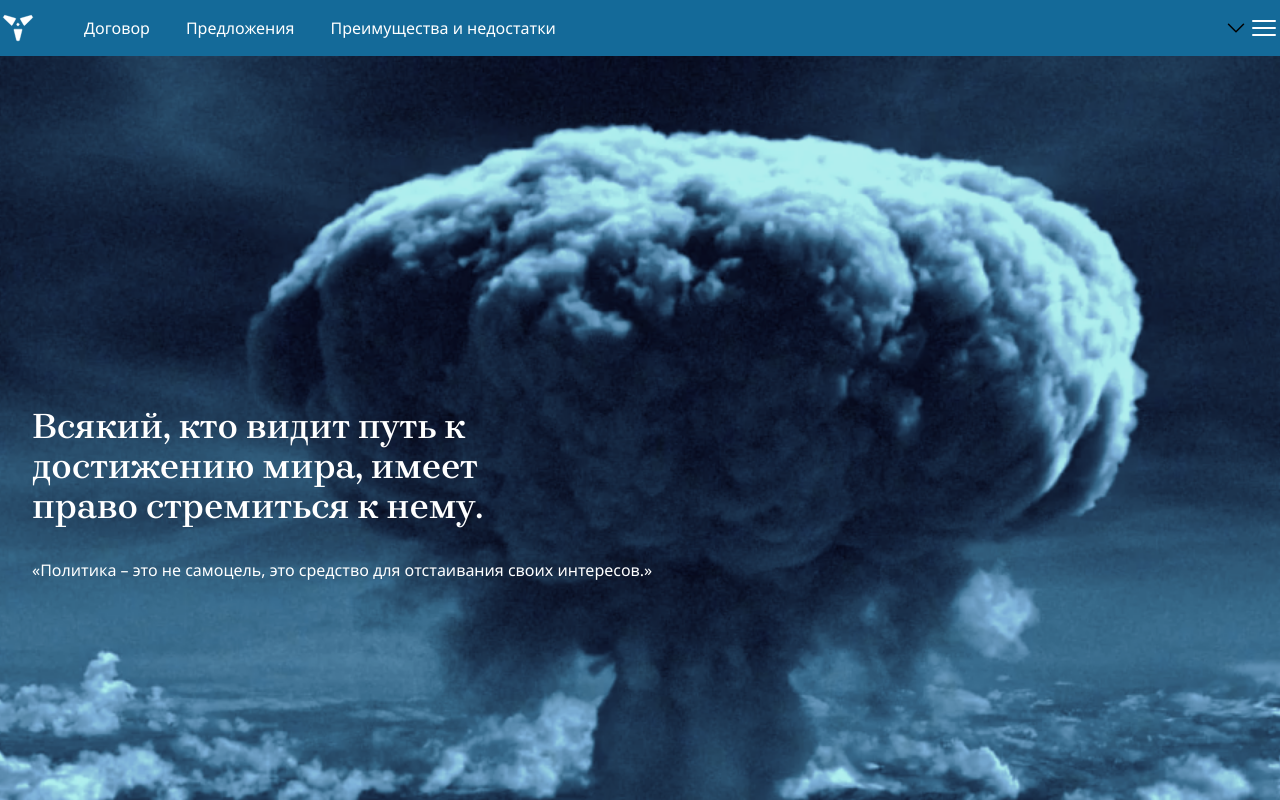
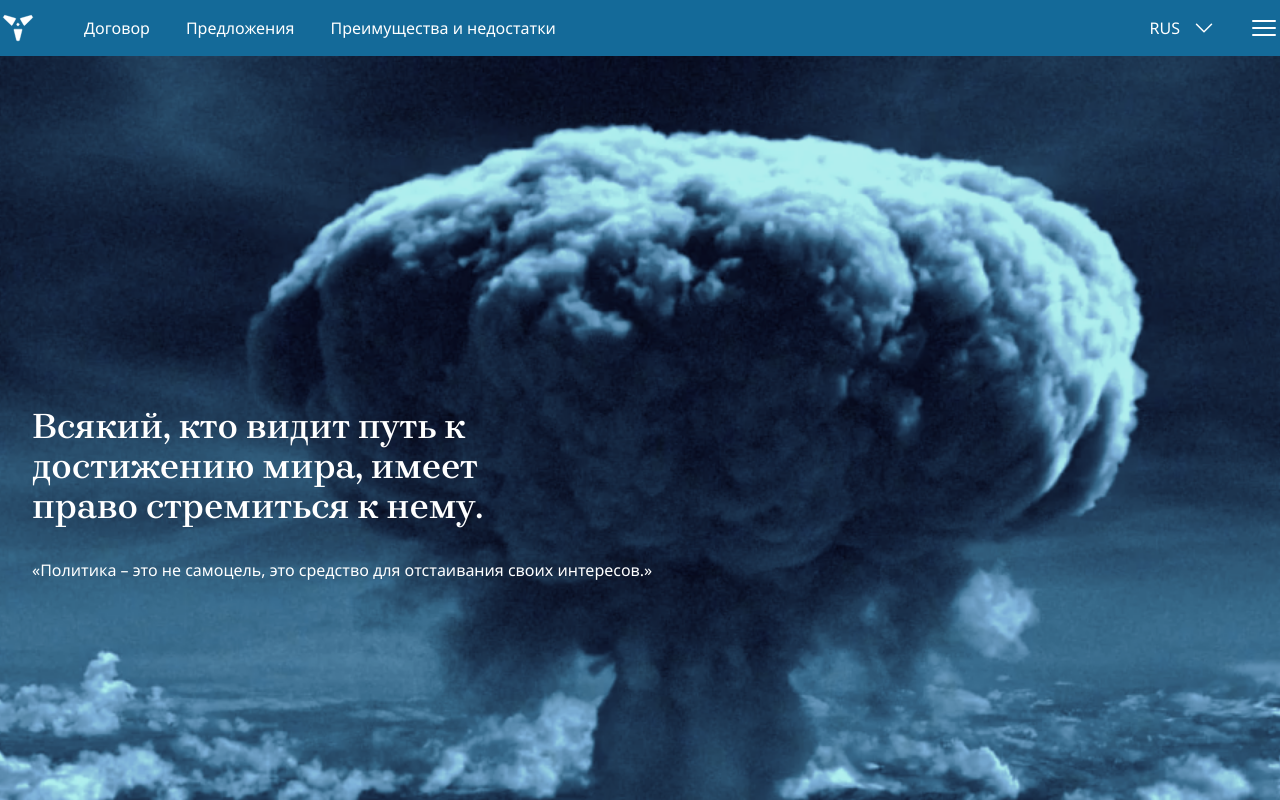
Before and after one commit to DisarmoNeuro/pacifist-treaty, a Vue app: page / in a window 1280 px wide. Shown: the top 800 px of the page. Built offline with nearby package versions, Linux system fonts and the light colour scheme.

Commit message:
feat: added locale switch

```diff
--- a/src/assets/scss/components/header.scss
+++ b/src/assets/scss/components/header.scss
@@ -1,5 +1,5 @@
 .header {
-  @apply sticky top-0 bg-primary-700 z-10;
+  @apply sticky top-0 bg-primary-700 z-10 select-none;
 
   &__container {
     @apply relative flex justify-between items-center container h-14 w-auto sm:w-full mx-6 sm:mx-auto;
@@ -17,24 +17,42 @@
     @apply flex items-center;
   }
 
-  &__locale {
-    @apply w-6;
-  }
-
   &__menu {
     @apply hidden flex-row space-x-9 md:flex text-white;
 
     &--item {
       @apply cursor-pointer;
     }
+  }
 
-    &--burger {
-      @apply w-8 text-white cursor-pointer;
+  &__locale {
+    @apply relative mr-4 text-white;
+
+    &--current {
+      @apply flex gap-3 py-4 px-4 text-xl hover:bg-secondary-900 cursor-pointer transition-all;
+    }
+
+    &--list {
+      @apply absolute right-0 w-full;
+    }
+
+    &--item {
+      @apply px-8 py-2 text-center bg-primary-700 hover:bg-secondary-900 cursor-pointer;
+    }
+
+    &--icon {
+      @apply min-w-6;
     }
   }
 
   &__popup {
-    @apply absolute top-full right-0 flex flex-col w-full md:w-96 py-3 bg-secondary-900;
+    &--icon {
+      @apply min-w-8 py-3 text-white cursor-pointer;
+    }
+
+    &--list {
+      @apply absolute top-full right-0 flex flex-col w-full md:w-96 py-3 bg-secondary-900;
+    }
 
     &--item {
       @apply flex-1 py-2 px-10 md:px-20 font-light text-white hover:bg-primary-700 cursor-pointer;
--- a/src/components/base/TheHeader.vue
+++ b/src/components/base/TheHeader.vue
@@ -20,16 +20,28 @@
 
       <div class="header__right">
         <div class="header__locale">
-          <span>{{ appStore.currentLocale.alias }}</span>
-          <ChevronDownIcon />
+          <div ref="refLocaleButton" class="header__locale--current" @click="showLocalePopup">
+            <span class="header__locale--text">{{ currentLocale.alias }}</span>
+            <ChevronDownIcon class="header__locale--icon" />
+          </div>
+          <Transition>
+            <ul v-show="localePopupState" ref="refLocaleMenu" class="header__locale--list">
+              <template v-for="locale in locales" :key="locale.id">
+                <li class="header__locale--item" @click.stop="selectLocale(locale.id)">{{ locale.alias }}</li>
+              </template>
+            </ul>
+          </Transition>
         </div>
-        <div class="header__menu--burger">
-          <Bars3Icon @click="switchPopup" />
+
+        <div class="header__popup">
+          <div ref="refMobileMenuButton" class="header__popup--icon">
+            <Bars3Icon @click="showMenuPopup" />
+          </div>
         </div>
       </div>
 
       <Transition>
-        <ul v-show="popupMenuActive" class="header__popup" @click.stop="switchPopup">
+        <ul v-show="menuPopupState" ref="refMobileMenu" class="header__popup--list" @click.stop="showMenuPopup">
           <RouterLink to="/#history" :replace="false">
             <li class="header__popup--item">Историческая традиция</li>
           </RouterLink>
@@ -59,17 +71,45 @@
 
 <script setup lang="ts">
 import { Bars3Icon, ChevronDownIcon } from '@heroicons/vue/24/solid'
+import { onBeforeUnmount, onMounted, ref } from 'vue'
 
 import { IconLogo } from '@/components/icons'
-import { ref } from 'vue'
+import { storeToRefs } from 'pinia'
 import { useAppStore } from '@/store'
 
 const appStore = useAppStore()
-const popupMenuActive = ref<boolean>(false)
+const { locales, currentLocale, localePopupState, menuPopupState } = storeToRefs(appStore)
+const selectLocale = appStore.selectLocale
+const showLocalePopup = appStore.showLocalePopup
+const showMenuPopup = appStore.showMenuPopup
 
-const switchPopup = (): void => {
-  popupMenuActive.value = !popupMenuActive.value
+const refMobileMenu = ref<Node>()
+const refMobileMenuButton = ref<Node>()
+const refLocaleMenu = ref<Node>()
+const refLocaleButton = ref<Node>()
+
+const onClickOutside = (event: MouseEvent): void => {
+  const menu = refMobileMenu.value!
+  const menuButton = refMobileMenuButton.value!
+  const localeMenu = refLocaleMenu.value!
+  const localeButton = refLocaleButton.value!
+
+  if (event.target instanceof Node && !menu.contains(event.target) && !menuButton.contains(event.target)) {
+    menuPopupState.value = false
+  }
+
+  if (event.target instanceof Node && !localeMenu.contains(event.target) && !localeButton.contains(event.target)) {
+    localePopupState.value = false
+  }
 }
+
+onMounted(() => {
+  window.addEventListener('click', onClickOutside)
+})
+
+onBeforeUnmount(() => {
+  window.removeEventListener('click', onClickOutside)
+})
 </script>
 
 <style src="@/assets/scss/components/header.scss" lang="scss" scoped />
--- a/src/store/app.store.ts
+++ b/src/store/app.store.ts
@@ -1,11 +1,35 @@
+import { acceptHMRUpdate, defineStore } from 'pinia'
+
 import type { Locale } from '@/typings'
-import { defineStore } from 'pinia'
+
+const locales: Locale[] = [{ id: 'ru', alias: 'RUS' }]
 
 export const useAppStore = defineStore('app-store', {
   state: () => {
     return {
-      currentLocale: <Locale>{},
-      locales: <Locale[]>[]
+      localePopupState: false,
+      menuPopupState: false,
+      currentLocale: <Locale>locales[0],
+      locales: <Locale[]>locales
+    }
+  },
+
+  actions: {
+    showMenuPopup(): void {
+      this.menuPopupState = !this.menuPopupState
+    },
+
+    showLocalePopup(): void {
+      this.localePopupState = !this.localePopupState
+    },
+
+    selectLocale(id: string): void {
+      this.currentLocale = this.locales.find(locale => locale.id === id)!
+      this.showLocalePopup()
     }
   }
 })
+
+if (import.meta.hot) {
+  import.meta.hot.accept(acceptHMRUpdate(useAppStore, import.meta.hot))
+}
```
